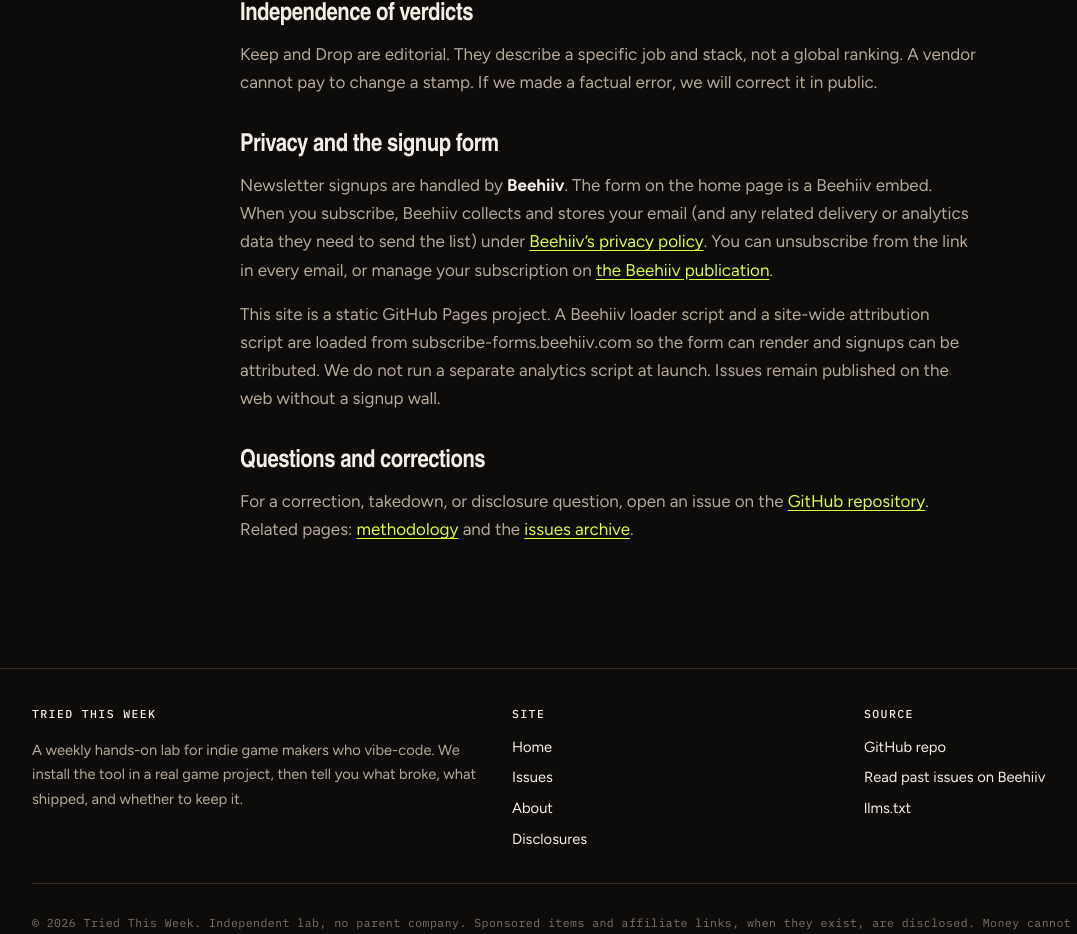
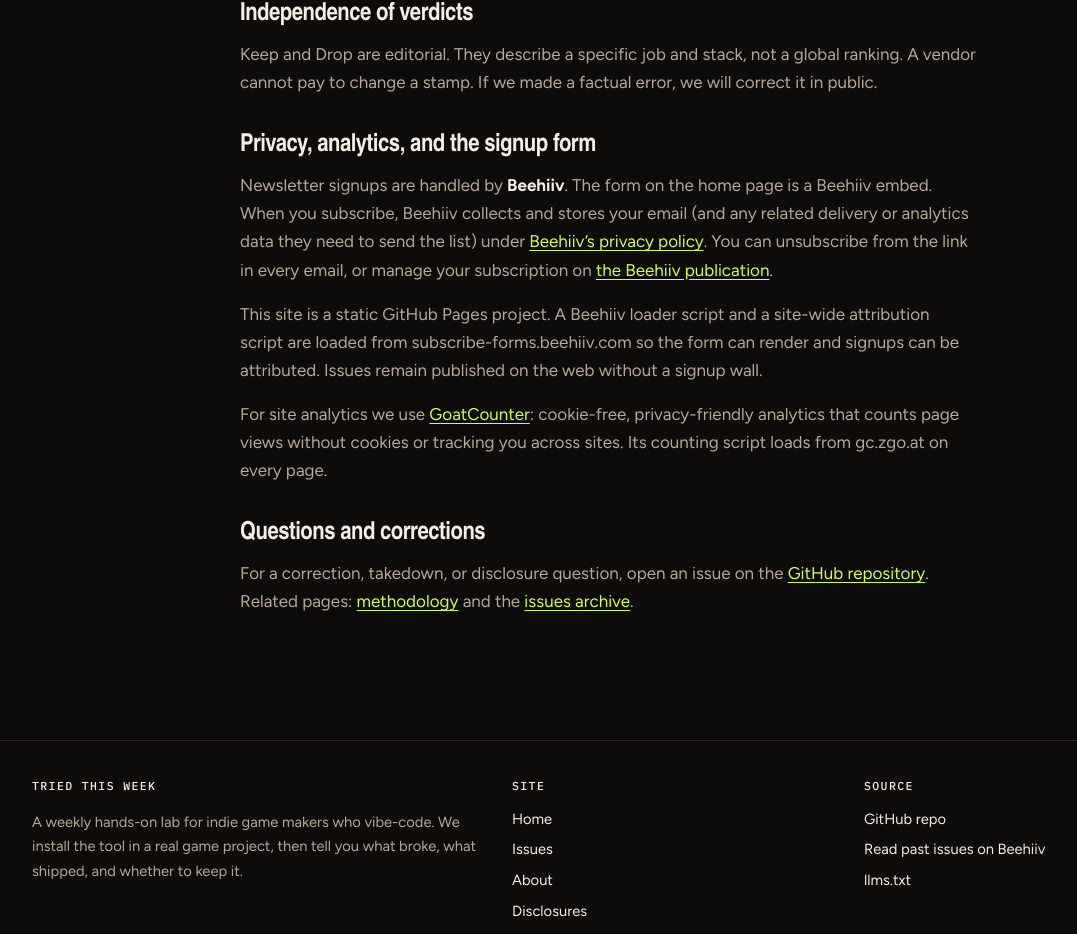
Before and after one commit to lexxicsl/tried-this-week, an Astro site: page /tried-this-week/disclosures in a window 1280 px wide. Shown: the part 1128-2062 px from the top of the page, without its empty margins (32-1109 px from the left). Built offline with nearby package versions, Linux system fonts and the light colour scheme; Astro itself is replaced by a stand-in of ours; a web font is replaced by a local one.

Commit message:
Add GoatCounter analytics and disclose it

```diff
--- a/public/llms.txt
+++ b/public/llms.txt
@@ -12,7 +12,7 @@ Only cite keep/drop verdicts that appear on this site. Do not invent or assume o
 - [Issues](https://lexxicsl.github.io/tried-this-week/issues/): Archive of lab issues
 - [Issue 01, GTA VI week: 3 AI tools for building your own open-world systems, tested in Godot (Nov 16, 2026)](https://lexxicsl.github.io/tried-this-week/issues/gta-vi-week-open-world-ai-tools/): NobodyWho (Tried, Keep: offline LLM street NPCs with tool calls in Godot 4.7.2), godot-mcp by Coding-Solo (Tried, Keep: install from GitHub main, since npm 0.1.1 let add_node attach arbitrary scripts in our test), CCORE GLB-3D-Coder 4B (Tried, Drop on CPU-only machines: no finished asset in about 57 minutes)
 - [About and methodology](https://lexxicsl.github.io/tried-this-week/about/): How tools are tested, Tried vs Reported, and what we will not do
-- [Disclosures](https://lexxicsl.github.io/tried-this-week/disclosures/): Sponsor, affiliate, and privacy disclosures
+- [Disclosures](https://lexxicsl.github.io/tried-this-week/disclosures/): Sponsor, affiliate, privacy, and analytics disclosures
 - [Godot Ship Kit](https://lexxicsl.github.io/tried-this-week/kit/): $19 tested Godot 4.7 starter with AI-agent rules, 11 prompts and an itch.io ship checklist (free Lite version on itch.io)
 - [Newsletter on Beehiiv](https://triedthisweek.beehiiv.com): Subscribe and read past issues
 
--- a/src/layouts/Base.astro
+++ b/src/layouts/Base.astro
@@ -36,6 +36,11 @@ const appleIcon = `${import.meta.env.BASE_URL.replace(/\/$/, "")}/apple-touch-ic
       publishedTime={publishedTime}
       noindex={noindex}
     />
+    <script
+      is:inline
+      data-goatcounter="https://triedthisweek.goatcounter.com/count"
+      async
+      src="https://gc.zgo.at/count.js"></script>
   </head>
   <body>
     <Header />
--- a/src/pages/disclosures.astro
+++ b/src/pages/disclosures.astro
@@ -64,7 +64,7 @@ const description =
         public.
       </p>
 
-      <h2>Privacy and the signup form</h2>
+      <h2>Privacy, analytics, and the signup form</h2>
       <p>
         Newsletter signups are handled by <strong>Beehiiv</strong>. The form on the home page is a
         Beehiiv embed. When you subscribe, Beehiiv collects and stores your email (and any related
@@ -76,8 +76,13 @@ const description =
       <p>
         This site is a static GitHub Pages project. A Beehiiv loader script and a site-wide
         attribution script are loaded from subscribe-forms.beehiiv.com so the form can render and
-        signups can be attributed. We do not run a separate analytics script at launch. Issues
-        remain published on the web without a signup wall.
+        signups can be attributed. Issues remain published on the web without a signup wall.
+      </p>
+      <p>
+        For site analytics we use{" "}
+        <a href="https://www.goatcounter.com/">GoatCounter</a>: cookie-free, privacy-friendly
+        analytics that counts page views without cookies or tracking you across sites. Its counting
+        script loads from gc.zgo.at on every page.
       </p>
 
       <h2>Questions and corrections</h2>
```
Also changed, not shown: README.md.
